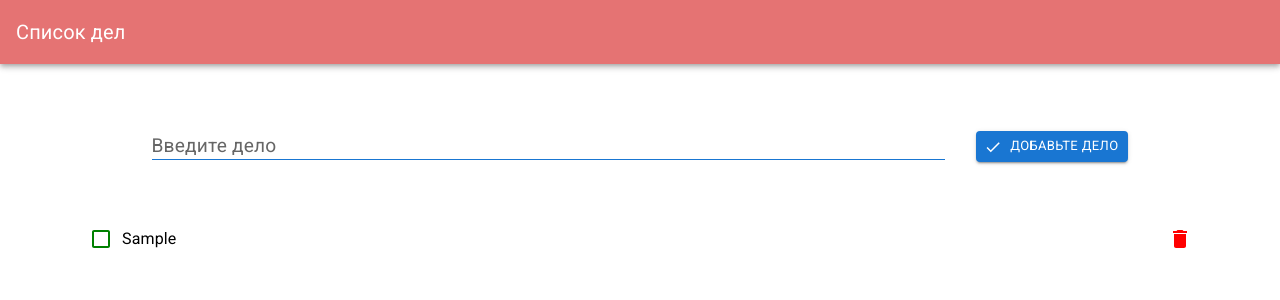
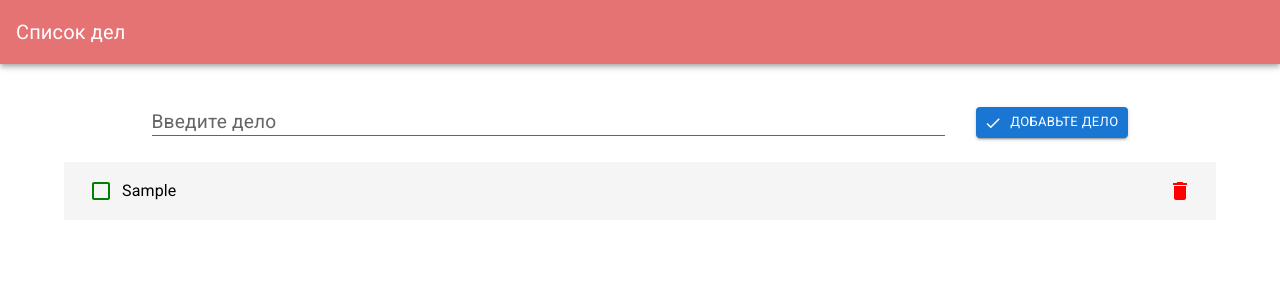
Before and after one commit to OlegLuppov/TO-DO-on-React, a React app: page / in a window 1280 px wide. Both pictures are taken after typing "Sample" into the empty fields and a click on the button "ДОБАВЬТЕ ДЕЛО". Shown: the top 300 px of the page. Built offline with nearby package versions, Linux system fonts and the light colour scheme.

Commit message:
feat:add key handler to Enter and functional entry in localStorage

```diff
--- /dev/null
+++ b/src/TodolocalStorage/localeStorage.ts
@@ -0,0 +1,4 @@
+import { Todo } from "../store/slice"
+
+export const saveToLocalStorage =  <T extends string,U extends Todo[] | ''> (key:T,value:U):void => localStorage.setItem(key,JSON.stringify(value))
+export const getLocalStorage = (key:string) => JSON.parse(localStorage.getItem(key) || '[]')
--- a/src/components/AppTodo.tsx
+++ b/src/components/AppTodo.tsx
@@ -1,29 +1,50 @@
-import React from 'react'
+import React, { useEffect } from 'react'
 import { useAppDispatch, useAppSelector } from '../store/hooks'
-import { ChangeValue } from '../store/slice'
 import { Box, Button } from '@mui/material'
 import CheckIcon from '@mui/icons-material/Check'
 import { HeaderTodo } from './HeaderTodo'
 import { InputField } from './TodoInputField'
 import { TodoList } from './TodoList'
-import { AddTodo } from '../store/slice'
+import { addTodo, changeValue } from '../store/slice'
 import { Todo } from '../store/slice'
+import { saveToLocalStorage, getLocalStorage } from '../TodolocalStorage/localeStorage'
 
 export const AppTodo: React.FC = () => {
   const value = useAppSelector((state) => state.todos.value)
   const list = useAppSelector((state) => state.todos.list)
-  const decoration = useAppSelector((state) => state.todos.decoration)
+
   const dispatch = useAppDispatch()
 
+  useEffect(() => {
+    const saved = getLocalStorage('My todos') as Todo[]
+    dispatch(addTodo(saved))
+  }, [])
+
+  useEffect(() => {
+    saveToLocalStorage('My todos', list)
+  }, [list])
+
+  const newList = {
+    value: value,
+    id: new Date().getMilliseconds(),
+    completed: false,
+    decoration: 'none',
+  }
+
+  const inputChangeHandler = (e: React.ChangeEvent<HTMLInputElement>) => {
+    dispatch(changeValue(e.target.value))
+  }
+
   const addTodoHandler = () => {
-    const newTodo: Todo = {
-      value: value,
-      id: new Date().getUTCMilliseconds().toString(),
-      completed: false,
-      decoration: 'none',
+    dispatch(addTodo([newList, ...list]))
+    dispatch(changeValue(''))
+  }
+
+  const keyPressHandler = (e: React.KeyboardEvent) => {
+    if (e.key === 'Enter') {
+      dispatch(addTodo([newList, ...list]))
+      dispatch(changeValue(''))
     }
-    dispatch(AddTodo([newTodo, ...list!]))
-    dispatch(ChangeValue(''))
   }
 
   return (
@@ -39,12 +60,12 @@ export const AppTodo: React.FC = () => {
           ['@media (min-height:600px)']: { gap: '1rem' },
         }}
       >
-        <InputField value={value} onChange={(e) => dispatch(ChangeValue(e.target.value))} />
+        <InputField value={value} onChange={inputChangeHandler} onKeyPress={keyPressHandler} />
         <Button onClick={addTodoHandler} startIcon={<CheckIcon />} variant="contained" size="small" sx={{ mt: '1.2rem' }}>
           добавьте дело
         </Button>
       </Box>
-      <TodoList todos={list!} />
+      <TodoList todos={list} />
     </>
   )
 }
--- a/src/components/TodoInputField.tsx
+++ b/src/components/TodoInputField.tsx
@@ -4,13 +4,15 @@ import { TextField } from '@mui/material'
 interface InputFieldProps {
   value: string
   onChange(e: React.ChangeEvent<HTMLInputElement>): void
+  onKeyPress(e: React.KeyboardEvent): void
 }
 
-export const InputField: React.FC<InputFieldProps> = ({ value, onChange }) => {
+export const InputField: React.FC<InputFieldProps> = ({ value, onChange, onKeyPress }) => {
   return (
     <TextField
       value={value}
       onChange={onChange}
+      onKeyPress={onKeyPress}
       sx={{
         width: '80%',
         height: '1.5em',
--- a/src/components/TodoList.tsx
+++ b/src/components/TodoList.tsx
@@ -3,34 +3,51 @@ import { Checkbox, List, ListItem, ListItemText, IconButton } from '@mui/materia
 import DeleteIcon from '@mui/icons-material/Delete'
 import { Todo } from '../store/slice'
 import { useAppDispatch } from '../store/hooks'
-import { changeTextDecoration } from '../store/slice'
+import { changeChecked, removeTodo } from '../store/slice'
 
-export const TodoList: React.FC<{ todos: Todo[] }> = ({ todos }) => {
+interface TodoList {
+  todos: Todo[]
+}
+
+export const TodoList: React.FC<TodoList> = ({ todos }) => {
   const dispatch = useAppDispatch()
+
   return (
-    <List sx={{ width: '90%' }}>
+    <List
+      sx={{
+        width: '90%',
+        display: 'flex',
+        flexDirection: 'column',
+        gap: '0.3em',
+      }}
+    >
       {todos.map((todo) => {
-        if (todo.completed) {
-          dispatch(changeTextDecoration(' line-through red'))
-        }
-
         return (
           <ListItem
             key={todo.id}
             sx={{
               display: 'flex',
               justifyContent: 'space-around',
+              backgroundColor: 'rgb(245, 245, 245)',
             }}
           >
             <Checkbox
+              onChange={() => dispatch(changeChecked(todo.id))}
               checked={todo.completed}
               sx={{
                 color: 'green',
                 '&.Mui-checked': { color: 'green' },
               }}
             />
-            <ListItemText sx={{ textDecoration: `${todo.decoration}` }}>{todo.value}</ListItemText>
-            <IconButton>
+            <ListItemText
+              sx={{
+                textDecoration: `${todo.decoration}`,
+                wordWrap: ' break-word',
+              }}
+            >
+              {todo.value}
+            </ListItemText>
+            <IconButton onClick={() => dispatch(removeTodo(todo.id))}>
               <DeleteIcon sx={{ color: 'red' }} />
             </IconButton>
           </ListItem>
--- a/src/scss/style.scss
+++ b/src/scss/style.scss
@@ -11,7 +11,7 @@ $backgroundButtoneDelete: red;
     display: flex;
     flex-direction: column;
     align-items: center;
-    gap: 2rem;
+    gap: 0.5rem;
     margin: 0 auto;
     width: 100%;
     font-family: $font;
--- a/src/store/slice.ts
+++ b/src/store/slice.ts
@@ -1,34 +1,45 @@
 import { createSlice,PayloadAction } from '@reduxjs/toolkit'
 
-export type Todo = {
+export interface Todo  {
   value: string
-  list?:Todo[]
-  id:string,
+  id:number,
   completed:boolean
   decoration:string
 }
 
 const mySlices = createSlice({
   name: 'todos',
-  initialState:<Todo> {
-    value:'',
-    list:[],
-    id: new Date().getUTCMilliseconds().toString(),
-    completed:false,
-    decoration:'none'
+  initialState: {
+ list:<Todo[]>[],
+ value:<string>''
   },
   reducers: {
-    AddTodo:(state, action:PayloadAction<Todo[]>) => {
-      state.list = action.payload
+    addTodo:(state, action:PayloadAction<Todo[]>) => {
+    state.list = action.payload
     },
-    ChangeValue: (state, action:PayloadAction<string>) => {
+    changeValue: (state, action:PayloadAction<string>) => {
       state.value = action.payload
     },
-    changeTextDecoration:(state,action:PayloadAction<string>) => {
-    state.decoration = action.payload
+    changeChecked:(state,action:PayloadAction<number>) => {
+    state.list.find(todo => {
+      if (todo.id === action.payload) {
+ todo.completed = !todo.completed
+ if (todo.completed) {
+   todo.decoration = 'line-through red'
+  } else {
+   todo.decoration = 'none'
+ }
+      }
     }
+      )
+    },
+
+    removeTodo: (state,action:PayloadAction<number>) => {
+state.list = state.list.filter(todo => todo.id !== action.payload )
+    },
+
   },
 })
 
-export const {AddTodo, ChangeValue, changeTextDecoration} = mySlices.actions
+export const {addTodo, changeValue, changeChecked, removeTodo} = mySlices.actions
 export default mySlices.reducer
--- a/tsconfig.json
+++ b/tsconfig.json
@@ -12,7 +12,7 @@
     "module": "esnext",
     "moduleResolution": "node",
     "resolveJsonModule": true,
-    "isolatedModules": true,
+    "isolatedModules": false,
     "jsx": "react-jsx"
   },
   "include": ["./src/**/*"]
```
Also changed, not shown: src/localStorageHooks/costomGetLocaleStorage.ts (deleted, +0 -12 lines), src/localStorageHooks/costomSetLocaleStorage.ts (deleted, +0 -9 lines).
